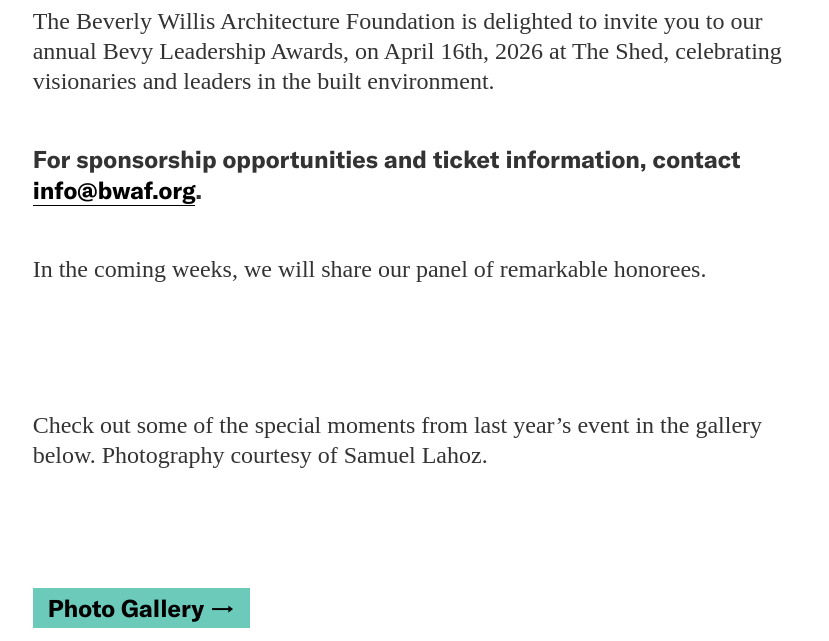
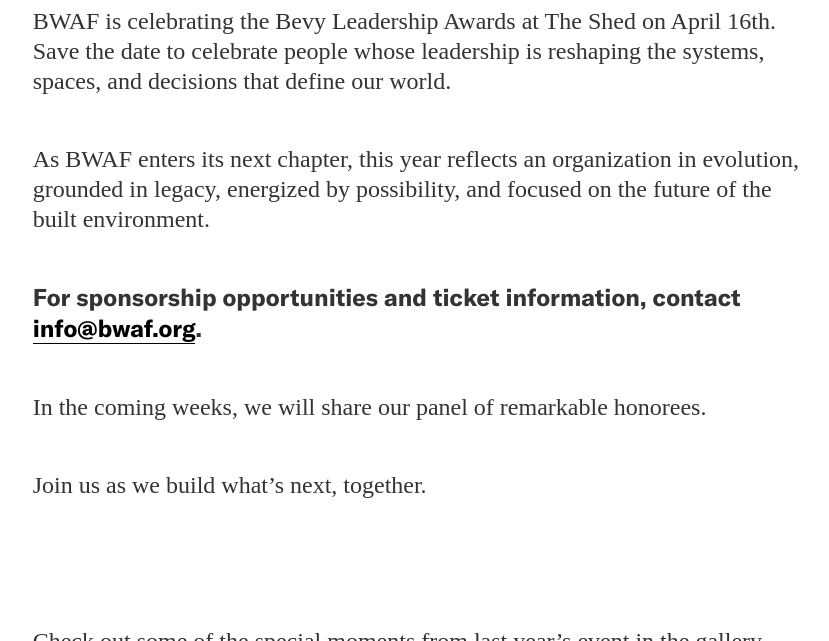
Before and after one commit to jengalas/bwaf-bbw, a Jekyll site: the page built from _programs/leadership-awards-gala.md, in a window 1280 px wide and 900 px high, scrolled down 495 px, cut to the strip 252-893 px from the top of the window. Shown: the whole strip, without its empty margins (444-1273 px from the left). Built offline with Jekyll 4.4.1, drawn with Linux system fonts in a browser that asks for light colours; nearby versions of some CDN libraries; some web fonts are replaced.

Commit message:
Updated 1 file via CloudCannon.

```diff
--- a/_programs/leadership-awards-gala.md
+++ b/_programs/leadership-awards-gala.md
@@ -30,9 +30,14 @@
       link_url: ''
       link_text: ''
     text_block: >-
-      The Beverly Willis Architecture Foundation is delighted to invite you to
-      our annual Bevy Leadership Awards, on April 16th, 2026 at The Shed,
-      celebrating visionaries and leaders in the built environment.
+      BWAF is celebrating the Bevy Leadership Awards at The Shed on April 16th.
+      Save the date to celebrate people whose leadership is reshaping the
+      systems, spaces, and decisions that define our world.
+
+
+      As BWAF enters its next chapter, this year reflects an organization in
+      evolution, grounded in legacy, energized by possibility, and focused on
+      the future of the built environment.
 
 
       **For sponsorship opportunities and ticket information, contact**
@@ -40,6 +45,9 @@
 
 
       In the coming weeks, we will share our panel of remarkable honorees.
+
+
+      Join us as we build what’s next, together.
 
 
       &nbsp;
```
